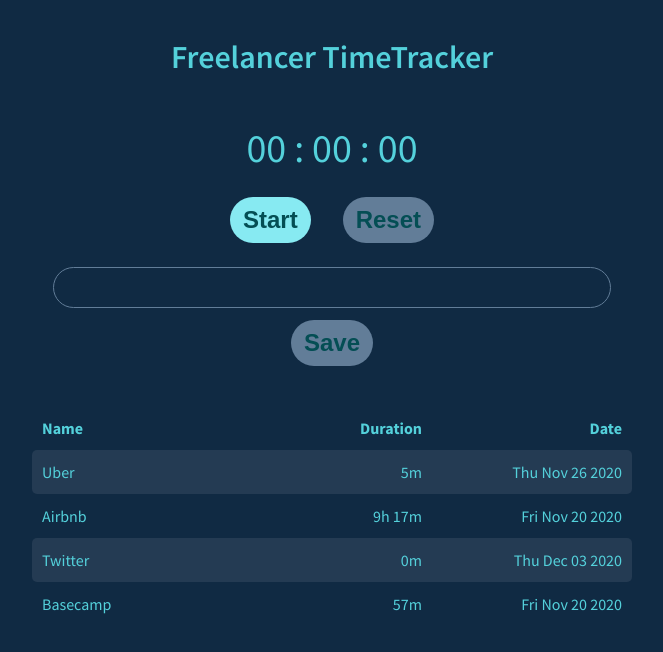
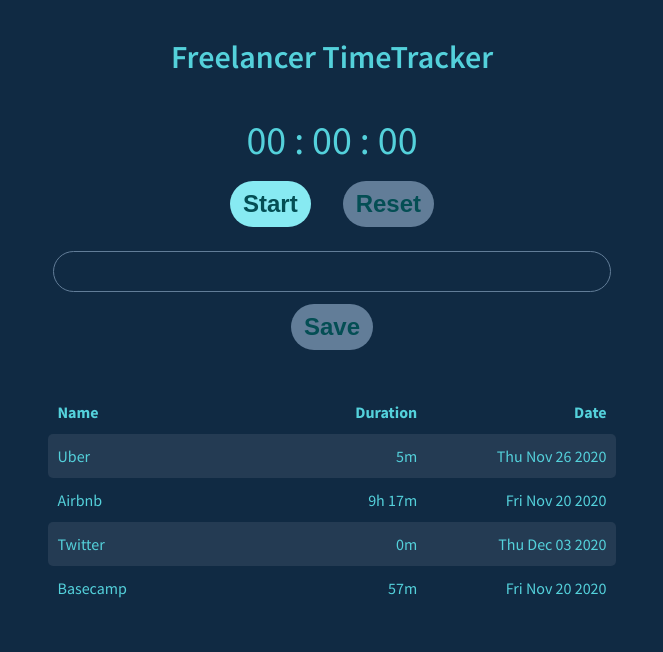
Before and after one commit to koszonetdoktor/pento-timer-challenge, a React (Create React App) app: page / in a window 1280 px wide. Shown: the top 652 px of the page, without its empty margins (308-971 px from the left). Built offline with nearby package versions, Linux system fonts and the light colour scheme; data requests are answered from the project's data file.

Commit message:
list and saving tracking

```diff
--- a/src/components/Saver.tsx
+++ b/src/components/Saver.tsx
@@ -2,20 +2,22 @@
 
 import { css } from "@emotion/react"
 import { useState } from "react"
-import { sizes } from "../styles"
+import { sizes, colors } from "../styles"
+import { ProgressStates } from "../types"
 import Button from "./Button"
 import Input from "./Input"
 
 type Props = {
     disabled: boolean
-    onSaved: (name: string) => void
+    savingProgress: ProgressStates
+    onSave: (name: string) => void
 }
 
-export default function Saver({ disabled, onSaved }: Props) {
+export default function Saver({ disabled, savingProgress, onSave }: Props) {
     const [name, setName] = useState("")
 
     const handleSaveClick = () => {
-        onSaved(name)
+        onSave(name)
         setName("")
     }
 
@@ -28,8 +30,11 @@ export default function Saver({ disabled, onSaved }: Props) {
                 css={styles.input}
             />
             <Button disabled={disabled} onClick={handleSaveClick}>
-                Save
+                {savingProgress === "loading" ? "Save..." : "Save"}
             </Button>
+            {savingProgress === "error" && (
+                <span css={styles.error}>Could not save</span>
+            )}
         </div>
     )
 }
@@ -45,4 +50,8 @@ const styles = {
         width: 90%;
         margin-bottom: ${sizes.space.s};
     `,
+    error: css`
+        padding-top: ${sizes.space.s};
+        color: ${colors.error};
+    `,
 }
--- a/src/components/TimeRecorder.tsx
+++ b/src/components/TimeRecorder.tsx
@@ -1,7 +1,7 @@
 import React, { Fragment, useState } from "react"
 import Timer from "./Timer"
 import Saver from "./Saver"
-import { Tracking } from "../types"
+import { ProgressStates, Tracking } from "../types"
 import { saveTracking } from "../services/trackingService"
 
 type Props = {
@@ -10,9 +10,13 @@ type Props = {
 
 export default function TimeRecorder({ onRecorded }: Props) {
     const [measuredTime, setMeasuredTime] = useState<number>(0)
+    const [savingProgress, setSavingProgress] = useState<ProgressStates>(
+        "ideal"
+    )
 
     const handleSave = async (name: string) => {
         try {
+            setSavingProgress("loading")
             const { id, ts } = await saveTracking(name, measuredTime)
             onRecorded({
                 name,
@@ -20,8 +24,9 @@ export default function TimeRecorder({ onRecorded }: Props) {
                 id: `${Math.random()}`, //TODO from backend
                 ts: Date.now(), //TODO from backend
             })
-        } catch (err) {
-            alert("RROR")
+            setSavingProgress("ideal")
+        } catch {
+            setSavingProgress("error")
         }
     }
 
@@ -31,7 +36,11 @@ export default function TimeRecorder({ onRecorded }: Props) {
                 value={measuredTime}
                 onChange={(value: number) => setMeasuredTime(value)}
             />
-            <Saver disabled={measuredTime === 0} onSaved={handleSave} />
+            <Saver
+                disabled={measuredTime === 0}
+                savingProgress={savingProgress}
+                onSave={handleSave}
+            />
         </Fragment>
     )
 }
--- a/src/components/Timer.tsx
+++ b/src/components/Timer.tsx
@@ -70,7 +70,7 @@ const styles = {
     timing: css`
         font-size: ${sizes.font.xxl};
         text-align: center;
-        padding: ${sizes.space.l} 0;
+        padding: ${sizes.space.m} 0;
     `,
     button: css`
         margin: 0 ${sizes.space.m};
--- a/src/components/TrackedTimeList.tsx
+++ b/src/components/TrackedTimeList.tsx
@@ -11,7 +11,7 @@ type Props = {
 
 export default function TrackedTimeList({ trackings }: Props) {
     return (
-        <div>
+        <div css={styles.root}>
             <ul css={styles.list}>
                 <li key="header" css={[styles.listItem, styles.header]}>
                     <span css={styles.cell.base}>Name</span>
@@ -37,9 +37,15 @@ export default function TrackedTimeList({ trackings }: Props) {
 }
 
 const styles = {
+    root: css`
+        padding: ${sizes.space.m} ${sizes.space.m};
+        height: 35vh;
+        overflow-x: scroll;
+    `,
     list: css`
         padding: 0;
         list-style: none;
+        margin: 0;
         & li:nth-of-type(even) {
             background: ${colors.gray[900]};
         }
@@ -47,6 +53,7 @@ const styles = {
     listItem: css`
         display: flex;
         justify-content: space-around;
+        align-items: center;
         padding: ${sizes.space.s} 0;
         border-radius: 5px;
     `,
--- a/src/styles.ts
+++ b/src/styles.ts
@@ -9,6 +9,7 @@ export const colors = {
         900: "#243B53",
         1000: "#102A43",
     },
+    error: "#E66A6A",
     text: {
         main: "#54D1DB",
     },
--- a/src/types.ts
+++ b/src/types.ts
@@ -4,3 +4,5 @@ export type Tracking = {
     duration: number
     ts: number
 }
+
+export type ProgressStates = "ideal" | "loading" | "error"
```
Also changed, not shown: 1 other file (tests, documents, lock files or other folders).
